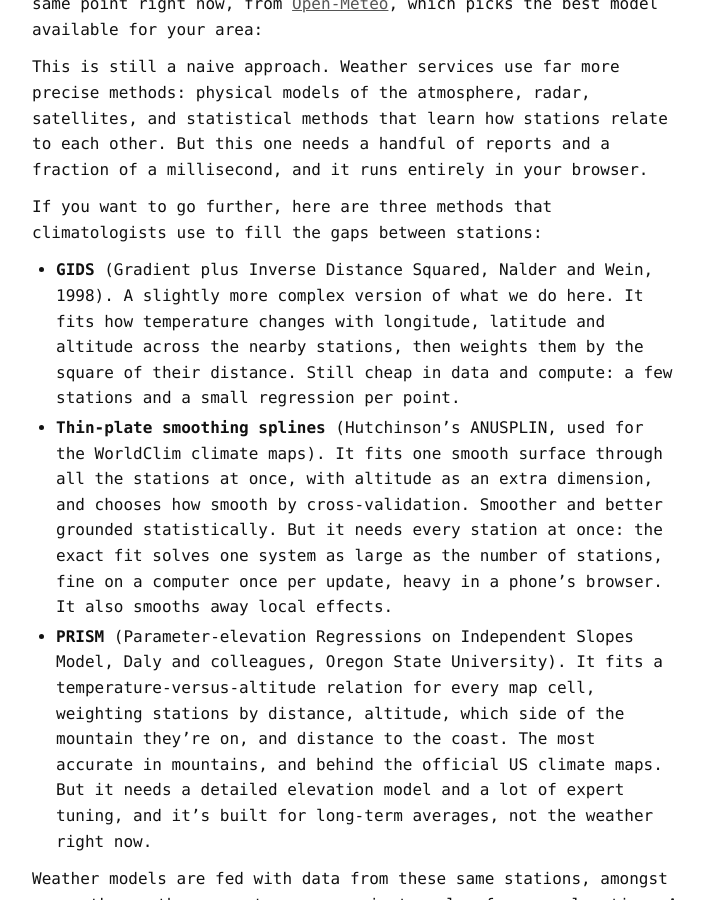
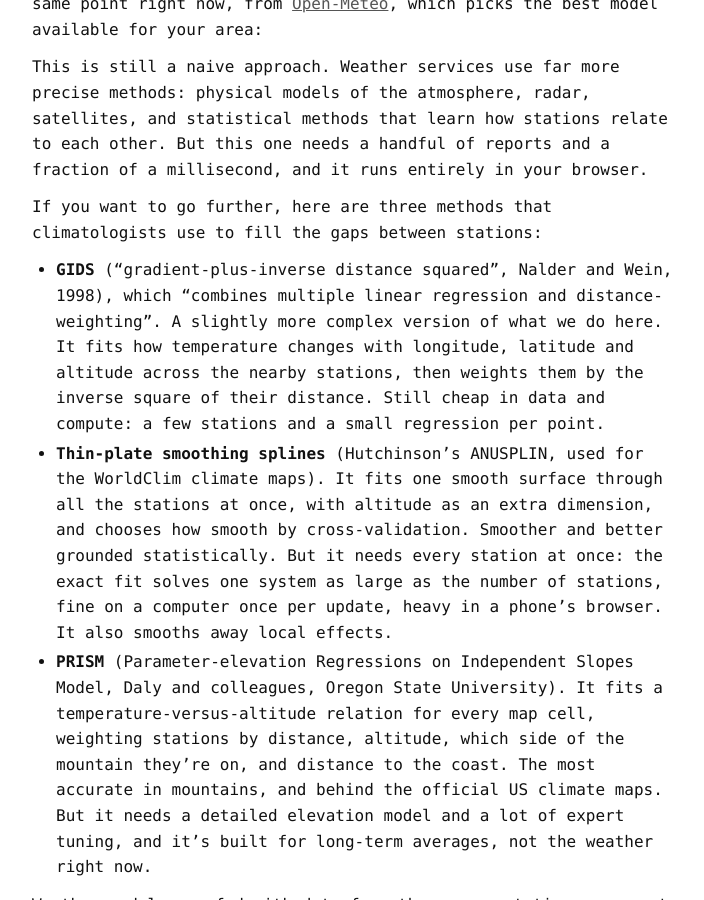
Before and after one commit to idle-intelligence/trucs.ai, a Jekyll site: the page built from blog/browser-weather.md, in a window 1280 px wide and 900 px high, scrolled down 2300 px. Shown: the whole window, without its empty margins (284-988 px from the left). Built offline with Jekyll 4.4.1, drawn with Linux system fonts in a browser that asks for light colours.

Commit message:
blog/browser-weather: GIDS named and described in Nalder and Wein's words, inverse square
Co-Authored-By: Claude Opus 5.5 <noreply@anthropic.com>
Claude-Session: https://claude.ai/code/session_01YE8zWPj6CDJ731QyKBXwTs

```diff
--- a/blog/browser-weather.md
+++ b/blog/browser-weather.md
@@ -78,7 +78,7 @@ This is still a naive approach. Weather services use far more precise methods: p
 
 If you want to go further, here are three methods that climatologists use to fill the gaps between stations:
 
-- **GIDS** (Gradient plus Inverse Distance Squared, Nalder and Wein, 1998). A slightly more complex version of what we do here. It fits how temperature changes with longitude, latitude and altitude across the nearby stations, then weights them by the square of their distance. Still cheap in data and compute: a few stations and a small regression per point.
+- **GIDS** ("gradient-plus-inverse distance squared", Nalder and Wein, 1998), which "combines multiple linear regression and distance-weighting". A slightly more complex version of what we do here. It fits how temperature changes with longitude, latitude and altitude across the nearby stations, then weights them by the inverse square of their distance. Still cheap in data and compute: a few stations and a small regression per point.
 - **Thin-plate smoothing splines** (Hutchinson's ANUSPLIN, used for the WorldClim climate maps). It fits one smooth surface through all the stations at once, with altitude as an extra dimension, and chooses how smooth by cross-validation. Smoother and better grounded statistically. But it needs every station at once: the exact fit solves one system as large as the number of stations, fine on a computer once per update, heavy in a phone's browser. It also smooths away local effects.
 - **PRISM** (Parameter-elevation Regressions on Independent Slopes Model, Daly and colleagues, Oregon State University). It fits a temperature-versus-altitude relation for every map cell, weighting stations by distance, altitude, which side of the mountain they're on, and distance to the coast. The most accurate in mountains, and behind the official US climate maps. But it needs a detailed elevation model and a lot of expert tuning, and it's built for long-term averages, not the weather right now.
 
```
